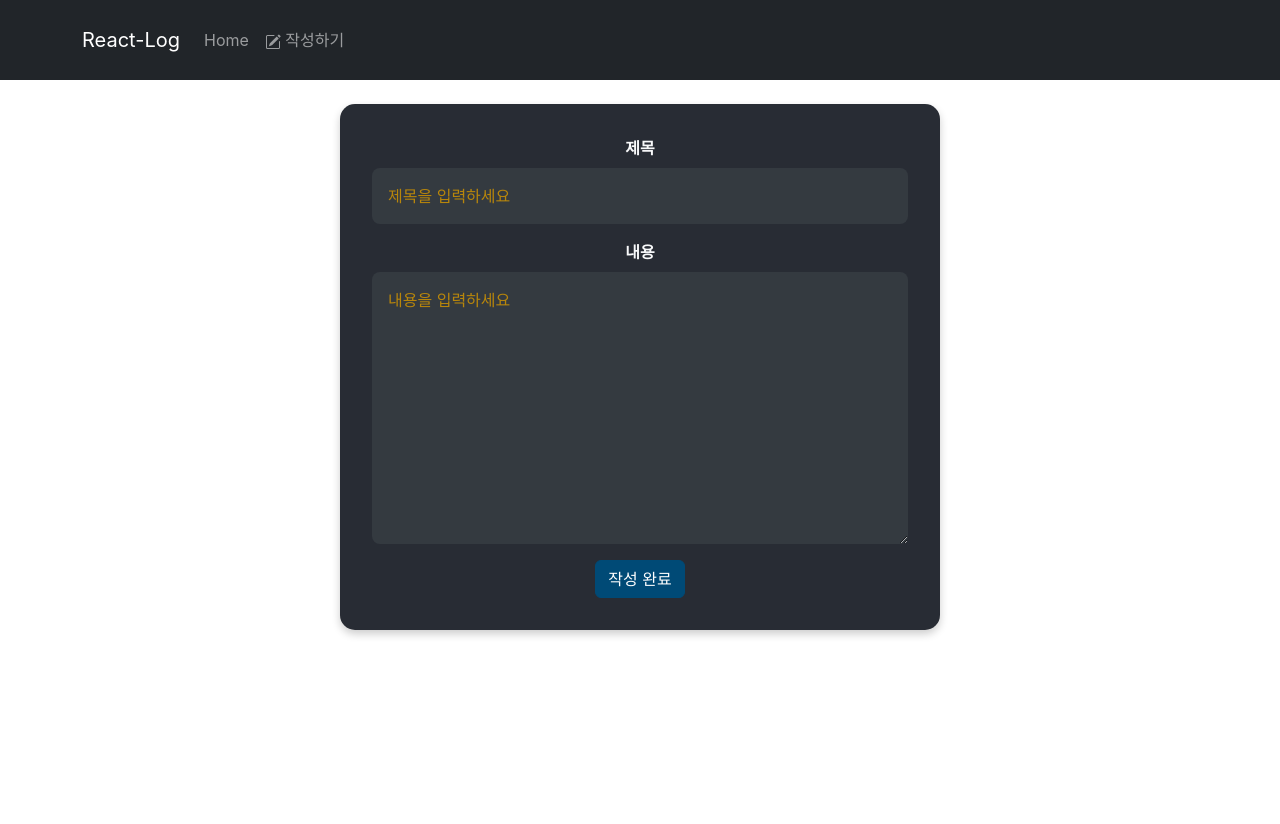
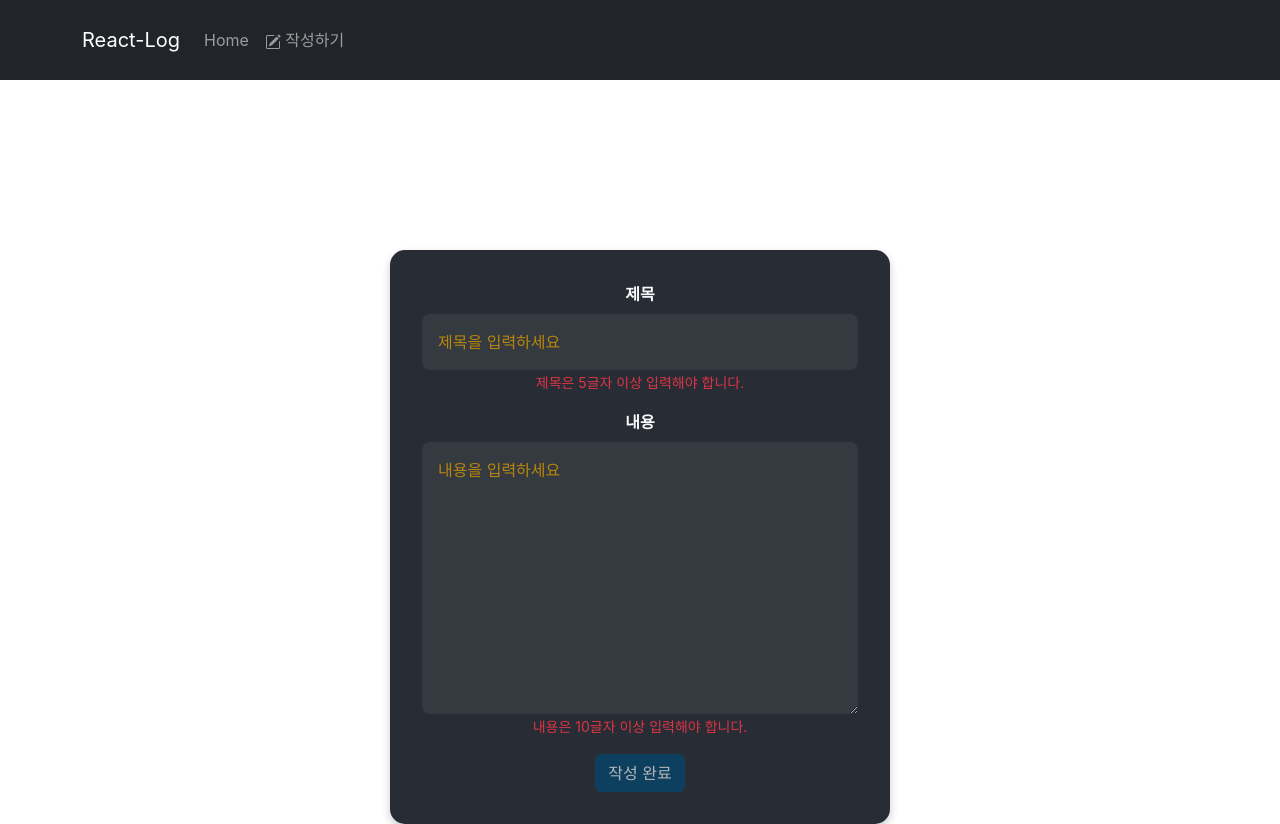
Before and after one commit to GEONU-MOON/react, a React (Create React App) app in the folder board/: page /write in a window 1280 px wide. Before the commit the page ends 800 px from the top, so only its background shows below. Built offline with nearby package versions, Linux system fonts and the light colour scheme.

Commit message:
refactor : 컴포넌트 분리

```diff
--- a/board/src/App.css
+++ b/board/src/App.css
@@ -17,9 +17,10 @@
   padding: 2rem;
   border-radius: 15px;
   box-shadow: 0 4px 8px rgba(0, 0, 0, 0.2);
-  max-width: 600px;
-  margin: 0 auto;
-  text-align: center;
+  margin: 0 auto; /* 좌우 auto로 설정하여 가운데 정렬 */
+  width: 90%; /* 화면 너비의 90%로 설정 (필요에 따라 조절) */
+  max-width: 500px; /* 최대 너비 제한 */
+  margin-top: 170px;
 }
 
 .write-form label {
--- a/board/src/App.js
+++ b/board/src/App.js
@@ -11,31 +11,14 @@ import { PencilSquare } from "react-bootstrap-icons";
 import axios from "axios";
 import { useSelector } from "react-redux";
 import Home from "./routes/home.js";
+import MyNavbar from "components/Navbar";
 
 function App() {
   const navigate = useNavigate();
 
   return (
     <div className="App">
-      <Navbar bg="dark" data-bs-theme="dark" style={{ minHeight: "80px" }}>
-        <Container>
-          <Navbar.Brand
-            onClick={() => {
-              navigate("/");
-            }}
-          >
-            React-Log
-          </Navbar.Brand>
-          <Nav className="me-auto">
-            <Nav.Link as={Link} to="/home">
-              Home
-            </Nav.Link>
-            <Nav.Link as={Link} to="/write">
-              <PencilSquare /> 작성하기
-            </Nav.Link>
-          </Nav>
-        </Container>
-      </Navbar>
+      <MyNavbar />
       <Routes>
         <Route path="/" element={<Login />} />
         <Route path="/register" element={<Register />} />
--- /dev/null
+++ b/board/src/components/CardItem.js
@@ -0,0 +1,16 @@
+import React from "react";
+import { Card } from "react-bootstrap";
+import { Link } from "react-router-dom";
+
+function CardItem({ post }) {
+  return (
+    <Card className="dark-card">
+      <Card.Body>
+        <Card.Title>{post.title}</Card.Title>
+        <Card.Text>{post.content}</Card.Text>
+      </Card.Body>
+    </Card>
+  );
+}
+
+export default CardItem;
--- /dev/null
+++ b/board/src/components/Lists.js
@@ -0,0 +1,16 @@
+import React from "react";
+import { Col } from "react-bootstrap";
+import { Link } from "react-router-dom";
+import CardItem from "./CardItem";
+
+function Lists({ post }) {
+  return (
+    <Col xs={12} sm={6} md={4}>
+      <Link to={`/detail/${post.id}`} className="text-decoration-none">
+        <CardItem post={post} />
+      </Link>
+    </Col>
+  );
+}
+
+export default Lists;
--- /dev/null
+++ b/board/src/components/Navbar.js
@@ -0,0 +1,37 @@
+// src/components/Navbar.jsx
+import React from "react";
+import { Container, Nav, Navbar } from "react-bootstrap";
+import { PencilSquare } from "react-bootstrap-icons";
+import { Link, useLocation } from "react-router-dom";
+import { useNavigate } from "react-router-dom";
+
+function MyNavbar() {
+  const navigate = useNavigate();
+  const location = useLocation();
+
+  return (
+    <Navbar bg="dark" data-bs-theme="dark" style={{ minHeight: "80px" }}>
+      <Container>
+        <Navbar.Brand
+          onClick={() => {
+            navigate("/");
+          }}
+        >
+          React-Log
+        </Navbar.Brand>
+        {location.pathname !== "/" && location.pathname !== "/register" && (
+          <Nav className="me-auto">
+            <Nav.Link as={Link} to="/home">
+              Home
+            </Nav.Link>
+            <Nav.Link as={Link} to="/write">
+              <PencilSquare /> 작성하기
+            </Nav.Link>
+          </Nav>
+        )}
+      </Container>
+    </Navbar>
+  );
+}
+
+export default MyNavbar;
--- a/board/src/routes/edit.js
+++ b/board/src/routes/edit.js
@@ -1,12 +1,13 @@
-import { useParams, useNavigate } from "react-router-dom";
-import { useSelector, useDispatch } from "react-redux";
+import { useParams, useNavigate, Link } from "react-router-dom";
+import { useSelector, useDispatch, shallowEqual } from "react-redux";
 import { useState, useEffect } from "react";
 import { Container, Form, Button } from "react-bootstrap";
 import { updatePost } from "../store";
+import { ArrowLeft } from "react-bootstrap-icons";
 
 function Edit() {
   const { id } = useParams();
-  const posts = useSelector((state) => state.posts);
+  const posts = useSelector((state) => state.posts, shallowEqual);
   const post = posts.find((p) => p.id === parseInt(id));
 
   const [editedTitle, setEditedTitle] = useState(post?.title || "");
@@ -19,16 +20,17 @@ function Edit() {
     if (!post) {
       alert("존재하지 않는 게시글입니다.");
       navigate("/");
-    } else {
-      setEditedTitle(post.title);
-      setEditedContent(post.content);
     }
   }, [post, navigate]);
 
   const handleSubmit = (event) => {
     event.preventDefault();
-    if (editedTitle.trim().length < 10) {
-      alert("제목은 10글자 이상 입력해야 합니다.");
+    if (editedTitle.trim().length < 5) {
+      alert("제목은 5글자 이상 입력해야 합니다.");
+      return;
+    }
+    if (editedContent.trim().length < 10) {
+      alert("내용은 10글자 이상 입력해야 합니다.");
       return;
     }
     dispatch(
@@ -41,7 +43,7 @@ function Edit() {
     navigate(`/detail/${id}`);
   };
 
-  if (!post) return null; // post가 없으면 null 반환
+  if (!post) return null;
 
   return (
     <Container className="mt-4">
@@ -54,7 +56,13 @@ function Edit() {
             onChange={(e) => setEditedTitle(e.target.value)}
             placeholder="제목을 입력하세요"
           />
+          {editedTitle.trim().length < 5 && ( // 유효성 검사 메시지
+            <Form.Text className="text-danger">
+              제목은 5글자 이상 입력해야 합니다.
+            </Form.Text>
+          )}
         </Form.Group>
+
         <Form.Group controlId="content" className="mb-3">
           <Form.Label className="text-light">내용</Form.Label>
           <Form.Control
@@ -64,10 +72,27 @@ function Edit() {
             onChange={(e) => setEditedContent(e.target.value)}
             placeholder="내용을 입력하세요"
           />
+          {editedContent.trim().length < 10 && (
+            <Form.Text className="text-danger">
+              내용은 10글자 이상 입력해야 합니다.
+            </Form.Text>
+          )}
         </Form.Group>
-        <Button variant="primary" type="submit">
-          수정 완료
-        </Button>
+
+        <div className="d-flex justify-content-between mt-3">
+          <Link to={`/detail/${id}`} className="btn btn-secondary back-link">
+            <ArrowLeft />
+          </Link>
+          <Button
+            variant="primary"
+            type="submit"
+            disabled={
+              editedTitle.trim().length < 5 || editedContent.trim().length < 10
+            }
+          >
+            수정 완료
+          </Button>
+        </div>
       </Form>
     </Container>
   );
--- a/board/src/routes/home.js
+++ b/board/src/routes/home.js
@@ -2,13 +2,14 @@ import React from "react";
 import { Container, Row, Col, Card } from "react-bootstrap";
 import { useSelector } from "react-redux";
 import { Routes, Route, Link, useNavigate, Outlet } from "react-router-dom";
+import Lists from "components/Lists";
 
 function Home() {
   const posts = useSelector((state) => state.posts);
 
   return (
     <Container>
-      <Row className="justify-content-center">
+      <Row className="gx-3 justify-content-start">
         {posts.map((post) => (
           <Lists post={post} key={post.id} />
         ))}
@@ -17,19 +18,4 @@ function Home() {
   );
 }
 
-function Lists({ post }) {
-  return (
-    <Col xs={12} md={post.isThree ? 4 : 3}>
-      <Link to={`/detail/${post.id}`} className="text-decoration-none">
-        <Card className="dark-card">
-          <Card.Body>
-            <Card.Title>{post.title}</Card.Title>
-            <Card.Text>{post.content}</Card.Text>
-          </Card.Body>
-        </Card>
-      </Link>
-    </Col>
-  );
-}
-
 export default Home;
--- a/board/src/routes/login.js
+++ b/board/src/routes/login.js
@@ -27,7 +27,7 @@ function Login() {
   };
 
   return (
-    <Container className="mt-4">
+    <div className="mt-4">
       <Form onSubmit={handleSubmit} className="write-form">
         <Form.Group controlId="username" className="mb-3">
           <Form.Label className="text-light">아이디</Form.Label>
@@ -39,7 +39,7 @@ function Login() {
           />
         </Form.Group>
 
-        <Form.Group controlId="password" className="mb-3">
+        <Form.Group controlId="password" style={{ marginBottom: "60px" }}>
           <Form.Label className="text-light">비밀번호</Form.Label>
           <Form.Control
             type="password"
@@ -64,7 +64,7 @@ function Login() {
           </Form.Group>
         </div>
       </Form>
-    </Container>
+    </div>
   );
 }
 
--- a/board/src/routes/write.js
+++ b/board/src/routes/write.js
@@ -1,6 +1,6 @@
-import { useState } from "react";
+import React, { useState, useEffect } from "react";
 import { Container, Form, Button } from "react-bootstrap";
-import { useDispatch, useSelector } from "react-redux";
+import { useDispatch } from "react-redux";
 import { addPost } from "../store.js";
 import { useNavigate } from "react-router-dom";
 import "../App.css";
@@ -11,17 +11,23 @@ function Write(props) {
   const [title, setTitle] = useState("");
   const [content, setContent] = useState("");
 
+  const handleSubmit = (event) => {
+    event.preventDefault();
+    if (title.trim().length < 5) {
+      alert("제목은 5글자 이상 입력해야 합니다.");
+      return;
+    }
+    if (content.trim().length < 10) {
+      alert("내용은 10글자 이상 입력해야 합니다.");
+      return;
+    }
+    dispatch(addPost({ title, content }));
+    navigate("/home");
+  };
+
   return (
     <div className="container mt-4">
-      <form
-        className="write-form"
-        onSubmit={(e) => {
-          e.preventDefault();
-
-          dispatch(addPost({ title, content }));
-          navigate("/home");
-        }}
-      >
+      <form className="write-form" onSubmit={handleSubmit}>
         <div className="mb-3">
           <label htmlFor="title" className="form-label text-light">
             제목
@@ -31,10 +37,14 @@ function Write(props) {
             id="title"
             className="form-control dark-input"
             placeholder="제목을 입력하세요"
-            onChange={(e) => {
-              setTitle(e.target.value);
-            }}
+            value={title}
+            onChange={(e) => setTitle(e.target.value)}
           />
+          {title.trim().length < 5 && (
+            <Form.Text className="text-danger">
+              제목은 5글자 이상 입력해야 합니다.
+            </Form.Text>
+          )}
         </div>
 
         <div className="mb-3">
@@ -46,15 +56,23 @@ function Write(props) {
             className="form-control dark-input"
             rows={10}
             placeholder="내용을 입력하세요"
-            onChange={(e) => {
-              setContent(e.target.value);
-            }}
-          ></textarea>
+            value={content}
+            onChange={(e) => setContent(e.target.value)}
+          />
+          {content.trim().length < 10 && (
+            <Form.Text className="text-danger">
+              내용은 10글자 이상 입력해야 합니다.
+            </Form.Text>
+          )}
         </div>
 
-        <button type="submit" className="btn btn-primary">
+        <Button
+          variant="primary"
+          type="submit"
+          disabled={title.trim().length < 5 || content.trim().length < 10}
+        >
           작성 완료
-        </button>
+        </Button>
       </form>
     </div>
   );
```
Also changed, not shown: board/src/routes/detail.js (+9 -4 lines).
